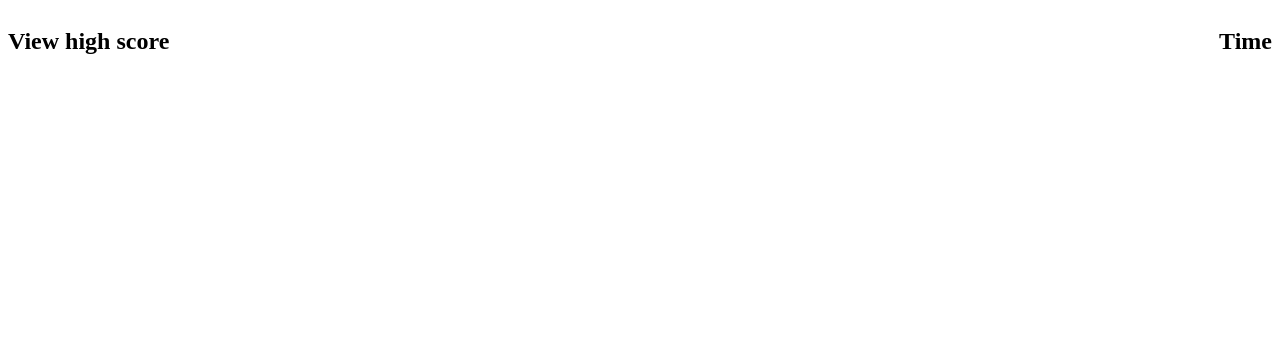
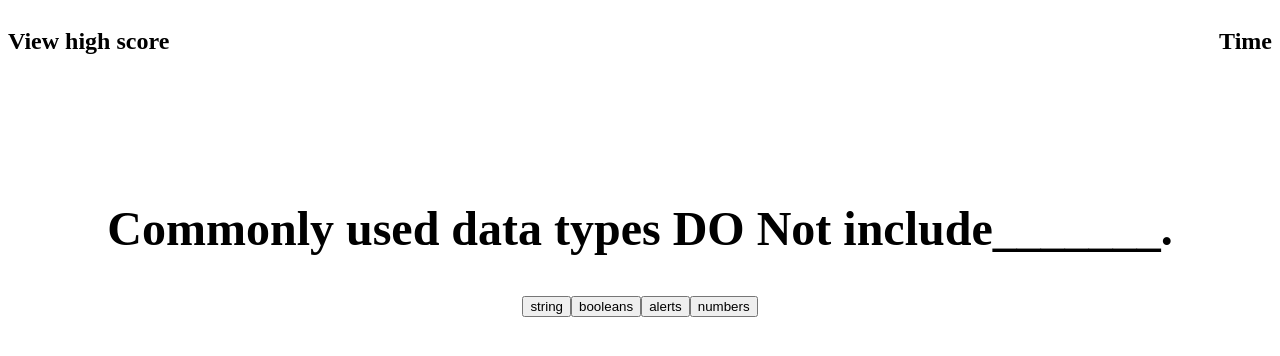
Before and after one commit to Dawsonf18/coding-quiz, a plain HTML site: page index.html in a window 1280 px wide. Both pictures are taken after a click on the button "Start Quiz". Drawn offline with Linux system fonts and the light colour scheme.

Commit message:
fixing first Section

```diff
--- a/assets/css/style.css
+++ b/assets/css/style.css
@@ -12,3 +12,17 @@
     justify-content: center;
     text-align: center;
 }
+.newQuest0 {
+    display: block;
+    align-items: center;
+    margin-top: 10%;
+    flex-wrap: wrap;
+    font-size: xx-large;
+    justify-content: center;
+    text-align: center;
+}
+
+.question button {
+    display: flex;
+    flex-direction: column;
+}
--- a/assets/js/script.js
+++ b/assets/js/script.js
@@ -1,5 +1,102 @@
 var startButton = document.querySelector(".start-button");
+var questions = [
+    {
+        questionTitle: 'Commonly used data types DO Not include_______.',
+        choices: ["string", "booleans", "alerts", "numbers"]
+    }
+]
+var newQuestSection = document.querySelector(".newQuest0");
+
 
 startButton.addEventListener("click", function(){
     document.querySelector(".center").style.display = "none";
+    newQuest1()
 })
+
+var  newQuest1 = function () {
+    var quest0 = document.querySelector(".question");
+    quest0.textContent = questions[0].questionTitle
+
+    for (var i=0; i < 4; i++) {
+        var choiceButton = document.createElement("button");
+        choiceButton.textContent = questions[0].choices[i];
+        choiceButton.addEventListener("click", function(){
+            document.querySelector(".newQuest0").style.display = "none";
+        })
+        newQuestSection.appendChild(choiceButton)
+    }
+}
+
+
+
+
+
+
+
+
+
+
+
+
+
+
+
+
+
+
+
+
+
+
+
+
+
+
+
+
+
+
+
+
+
+
+
+
+
+
+
+
+
+
+
+
+
+
+
+//  const myQuestions = [
+//     {
+
+//     }
+// ]
+//         question: "Commonly used data types DO Not include:",
+//         answers: {
+//             a: "strings",
+//             b: "booleans",
+//             c: "alerts",
+//             d: "numbers"
+//         },
+//         correctAnswer: "c"
+//     },
+//     {
+//         question: "The condition in an if/ else statement is enclosed with_______.",
+//         answers: {
+//             a: "quotes",
+//             b: "curly brackets",
+//             c: "parenthesis",
+//             d: "square brackets"
+//         },
+//         correctAnswer: "c"
+//     },
+
+
+// ]
--- a/index.html
+++ b/index.html
@@ -1,4 +1,5 @@
 <html lang="en">
+
 <head>
     <meta charset="UTF-8">
     <meta http-equiv="X-UA-Compatible" content="IE=edge">
@@ -6,12 +7,13 @@
     <title>Coding Quiz</title>
     <link rel="stylesheet" href="./assets/css/style.css">
     <header>
-    <div class="header">
-        <h2>View high score</h2>
-        <h2>Time</h2>
-    </div>
+        <div class="header">
+            <h2>View high score</h2>
+            <h2>Time</h2>
+        </div>
     </header>
 </head>
+
 <body>
     <div class="center">
         <h1>Coding Quiz Challenge</h1>
@@ -23,6 +25,13 @@
         </p>
         <button class="start-button">Start Quiz</button>
     </div>
+
+    <div class="newQuest0">
+        <h2 class="question">
+
+        </h2>
+    </div>
     <script src="assets/js/script.js"></script>
 </body>
+
 </html>
```
